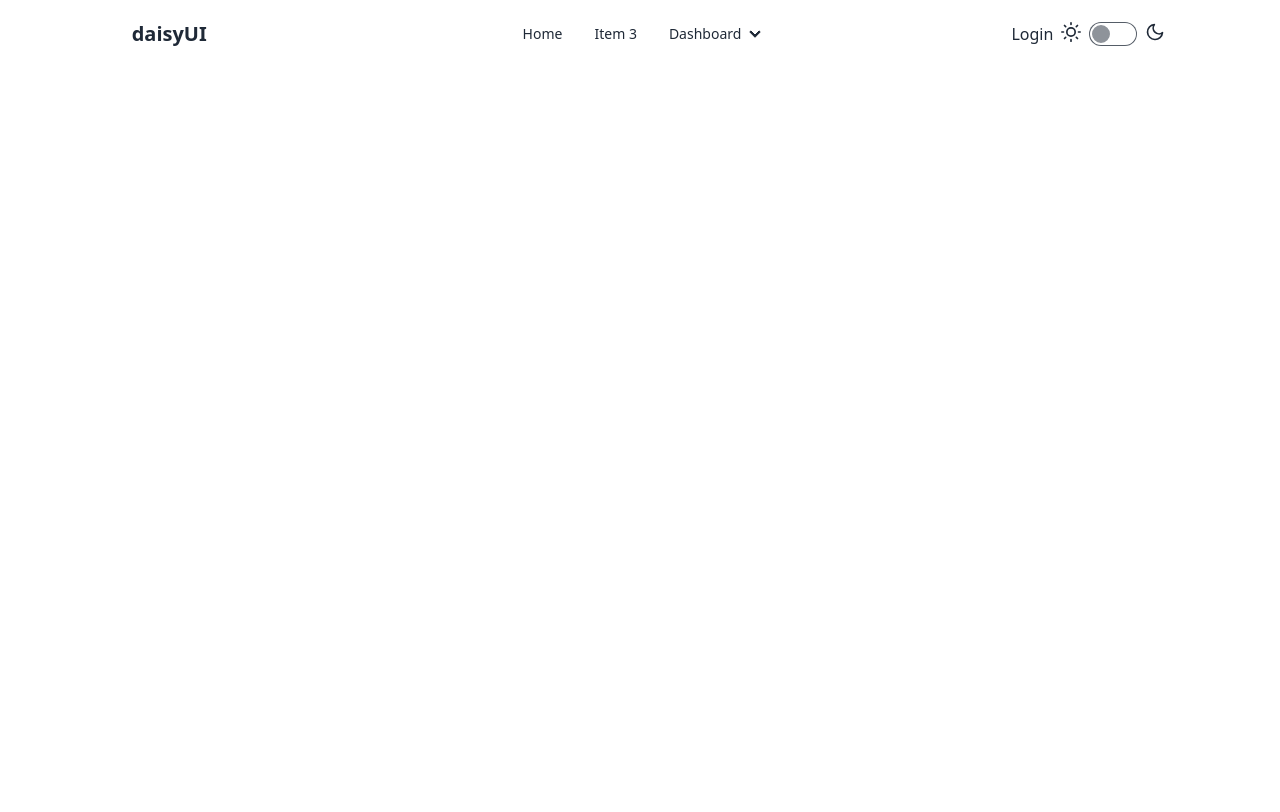
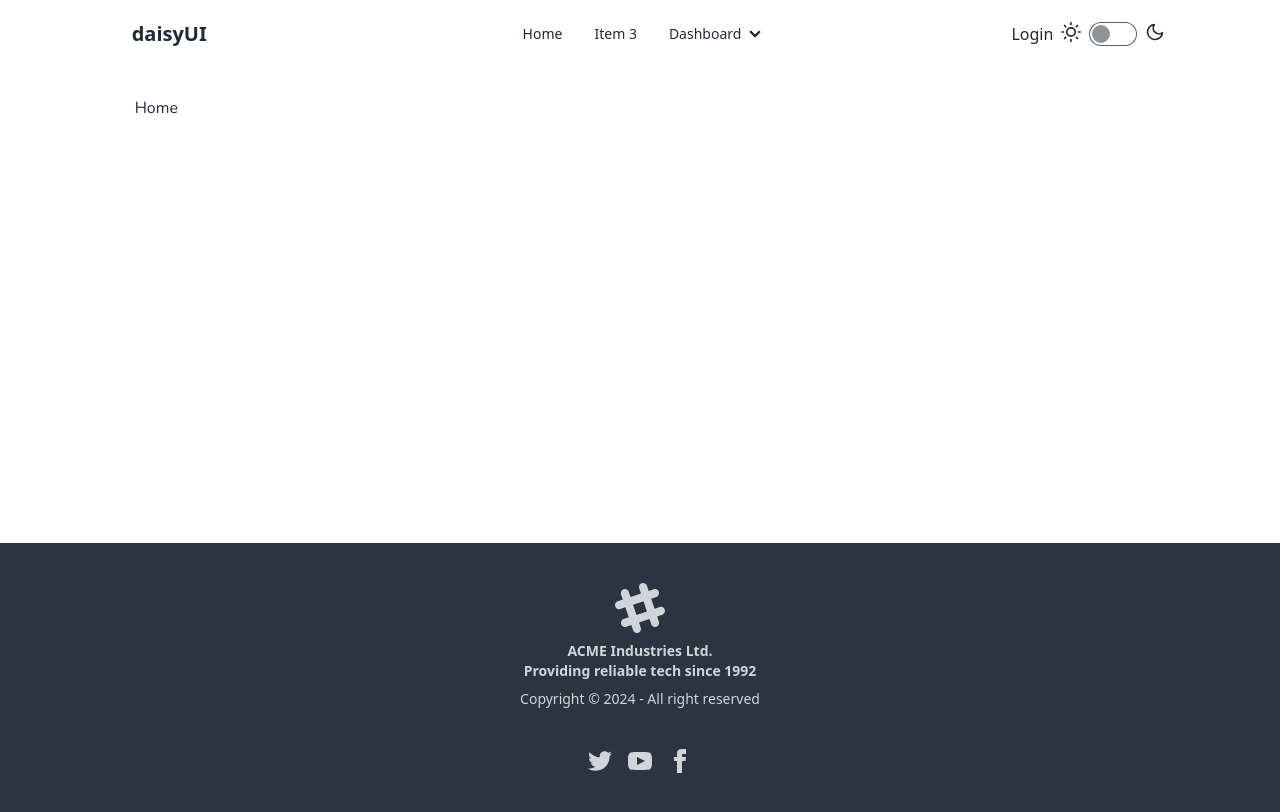
Before and after one commit to shafiul-tonoy/LegalEase, a React (Vite) app: page / in a window 1280 px wide. Built offline with nearby package versions, Linux system fonts and the light colour scheme; no server answers.

Commit message:
footer initial setup done

```diff
--- a/src/layouts/MainLayouts.jsx
+++ b/src/layouts/MainLayouts.jsx
@@ -1,6 +1,7 @@
 import { Outlet } from "react-router-dom";
 import { Toaster } from "react-hot-toast";
 import Navbar from "../components/Navbar";
+import Footer from "../pages/Footer";
 
 export default function MainLayouts() {
   return (
@@ -9,10 +10,12 @@
       <header>
         <Navbar />
       </header>
-      <main className= 'font-nunito' >
+      <main className= 'font-nunito min-h-[calc(100vh-325px)]' >
         <Outlet />
       </main>
-      <footer></footer>
+      <footer>
+        <Footer />
+      </footer>
     </>
   );
 }
--- /dev/null
+++ b/src/pages/ErrorPage.jsx
@@ -0,0 +1,16 @@
+import { useRouteError, Link } from "react-router-dom";
+
+export default function ErrorPage() {
+  const error = useRouteError();
+  return (
+    <div className="min-h-screen flex flex-col items-center justify-center">
+      <div className="text-center">
+        <h1 className="text-6xl font-extrabold">404</h1>
+        <p className="text-lg mb-6">{error.statusText || error.message}</p>
+        <Link to="/" className="btn">
+          Go Back Home
+        </Link>
+      </div>
+    </div>
+  );
+}
--- /dev/null
+++ b/src/pages/Footer.jsx
@@ -0,0 +1,62 @@
+export default function Footer() {
+  return (
+    <footer className="footer footer-center bg-neutral text-gray-300 p-10">
+      <aside>
+        <svg
+          width="50"
+          height="50"
+          viewBox="0 0 24 24"
+          xmlns="http://www.w3.org/2000/svg"
+          fillRule="evenodd"
+          clipRule="evenodd"
+          className="inline-block fill-current"
+        >
+          <path d="M22.672 15.226l-2.432.811.841 2.515c.33 1.019-.209 2.127-1.23 2.456-1.15.325-2.148-.321-2.463-1.226l-.84-2.518-5.013 1.677.84 2.517c.391 1.203-.434 2.542-1.831 2.542-.88 0-1.601-.564-1.86-1.314l-.842-2.516-2.431.809c-1.135.328-2.145-.317-2.463-1.229-.329-1.018.211-2.127 1.231-2.456l2.432-.809-1.621-4.823-2.432.808c-1.355.384-2.558-.59-2.558-1.839 0-.817.509-1.582 1.327-1.846l2.433-.809-.842-2.515c-.33-1.02.211-2.129 1.232-2.458 1.02-.329 2.13.209 2.461 1.229l.842 2.515 5.011-1.677-.839-2.517c-.403-1.238.484-2.553 1.843-2.553.819 0 1.585.509 1.85 1.326l.841 2.517 2.431-.81c1.02-.33 2.131.211 2.461 1.229.332 1.018-.21 2.126-1.23 2.456l-2.433.809 1.622 4.823 2.433-.809c1.242-.401 2.557.484 2.557 1.838 0 .819-.51 1.583-1.328 1.847m-8.992-6.428l-5.01 1.675 1.619 4.828 5.011-1.674-1.62-4.829z"></path>
+        </svg>
+        <p className="font-bold">
+          ACME Industries Ltd.
+          <br />
+          Providing reliable tech since 1992
+        </p>
+        <p>Copyright © {new Date().getFullYear()} - All right reserved</p>
+      </aside>
+      <nav>
+        <div className="grid grid-flow-col gap-4">
+          <a>
+            <svg
+              xmlns="http://www.w3.org/2000/svg"
+              width="24"
+              height="24"
+              viewBox="0 0 24 24"
+              className="fill-current"
+            >
+              <path d="M24 4.557c-.883.392-1.832.656-2.828.775 1.017-.609 1.798-1.574 2.165-2.724-.951.564-2.005.974-3.127 1.195-.897-.957-2.178-1.555-3.594-1.555-3.179 0-5.515 2.966-4.797 6.045-4.091-.205-7.719-2.165-10.148-5.144-1.29 2.213-.669 5.108 1.523 6.574-.806-.026-1.566-.247-2.229-.616-.054 2.281 1.581 4.415 3.949 4.89-.693.188-1.452.232-2.224.084.626 1.956 2.444 3.379 4.6 3.419-2.07 1.623-4.678 2.348-7.29 2.04 2.179 1.397 4.768 2.212 7.548 2.212 9.142 0 14.307-7.721 13.995-14.646.962-.695 1.797-1.562 2.457-2.549z"></path>
+            </svg>
+          </a>
+          <a>
+            <svg
+              xmlns="http://www.w3.org/2000/svg"
+              width="24"
+              height="24"
+              viewBox="0 0 24 24"
+              className="fill-current"
+            >
+              <path d="M19.615 3.184c-3.604-.246-11.631-.245-15.23 0-3.897.266-4.356 2.62-4.385 8.816.029 6.185.484 8.549 4.385 8.816 3.6.245 11.626.246 15.23 0 3.897-.266 4.356-2.62 4.385-8.816-.029-6.185-.484-8.549-4.385-8.816zm-10.615 12.816v-8l8 3.993-8 4.007z"></path>
+            </svg>
+          </a>
+          <a>
+            <svg
+              xmlns="http://www.w3.org/2000/svg"
+              width="24"
+              height="24"
+              viewBox="0 0 24 24"
+              className="fill-current"
+            >
+              <path d="M9 8h-3v4h3v12h5v-12h3.642l.358-4h-4v-1.667c0-.955.192-1.333 1.115-1.333h2.885v-5h-3.808c-3.596 0-5.192 1.583-5.192 4.615v3.385z"></path>
+            </svg>
+          </a>
+        </div>
+      </nav>
+    </footer>
+  );
+}
--- /dev/null
+++ b/src/pages/Home.jsx
@@ -0,0 +1,14 @@
+import { Helmet } from "react-helmet-async";
+
+export default function Home() {
+  return (
+    <>
+      <Helmet>
+        <title>Legal Ease | Home</title>
+      </Helmet>
+      <div className='w-full md:w-10/12 mx-auto md:p-7'>
+        <h1>Home</h1>
+      </div>
+    </>
+  );
+}
--- a/src/routes/Router.jsx
+++ b/src/routes/Router.jsx
@@ -1,10 +1,19 @@
 import { createBrowserRouter } from "react-router-dom";
 import MainLayouts from "../layouts/MainLayouts";
+import ErrorPage from "../pages/ErrorPage";
+import Home from "../pages/Home";
 
 const router = createBrowserRouter([
   {
     path: "/",
     element: <MainLayouts />,
+    errorElement: <ErrorPage />,
+    children:[
+      {
+        path: "/",
+        element: <Home />,
+      }
+    ]
   },
 ]);
 
```
Also changed, not shown: src/components/Navbar.jsx (line endings or trailing spaces).
